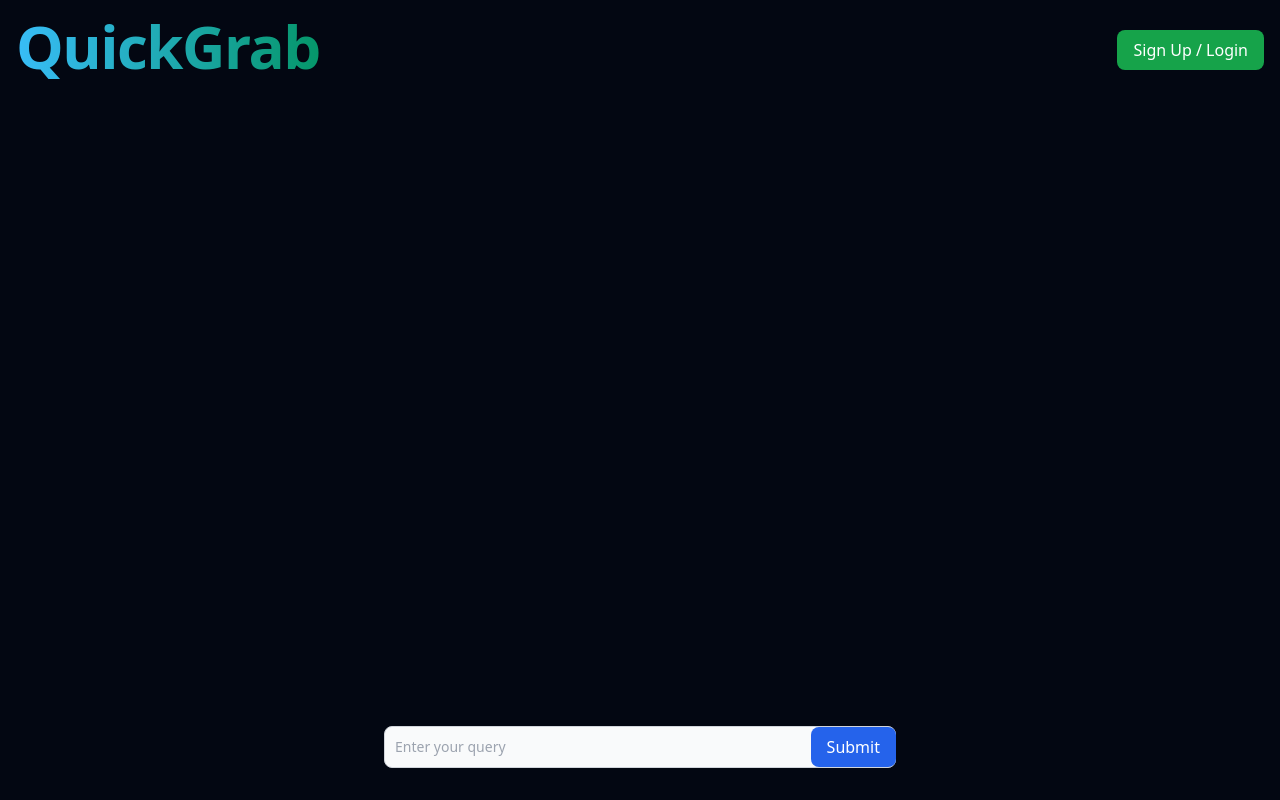
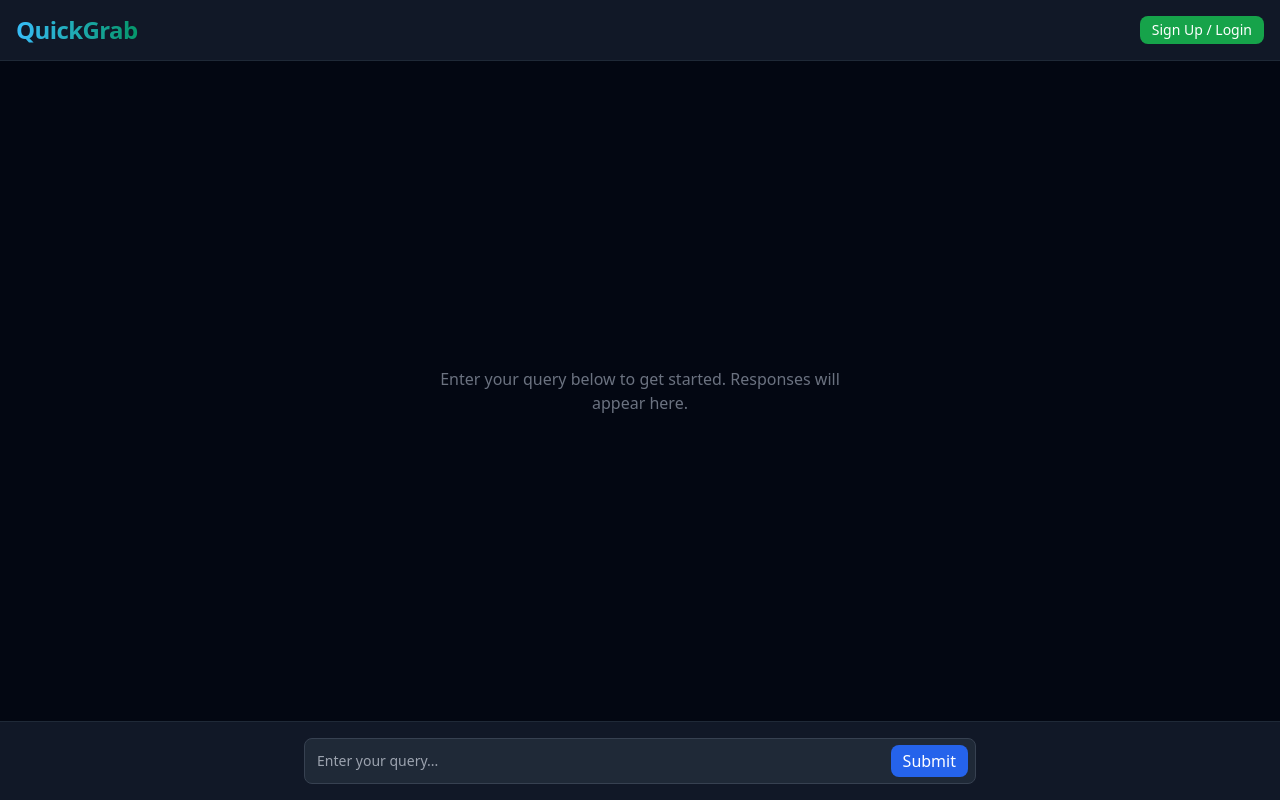
Before and after one commit to PranshuRaj1/theLLM, a React (Vite) app: page /model in a window 1280 px wide. Built offline with nearby package versions, Linux system fonts and the light colour scheme; no server answers; what groq-sdk would draw is missing.

Commit message:
fixed layout

```diff
--- a/src/App.jsx
+++ b/src/App.jsx
@@ -1,6 +1,6 @@
 import Home from "./Components/Home";
 import Model from "./Components/Model";
-import { BrowserRouter, Routes, Route, useNavigate } from "react-router-dom";
+import { BrowserRouter, Routes, Route } from "react-router-dom";
 import Test from "./Components/Test";
 const App = () => {
   return (
--- a/src/Components/Header.jsx
+++ b/src/Components/Header.jsx
@@ -24,7 +24,7 @@ const Header = () => {
   }, []);
 
   return (
-    <body className="bg-neutral-900">
+    <div className="bg-neutral-900">
       <header className="sticky top-4 inset-x-0 flex flex-wrap md:justify-start md:flex-nowrap z-50 w-full">
         <nav
           className="relative max-w-[66rem] w-full bg-neutral-800 rounded-[28px] py-3 px-5 md:flex md:items-center md:justify-between md:py-0 mx-2 lg:mx-auto"
@@ -223,7 +223,7 @@ const Header = () => {
           </div>
         </nav>
       </header>
-    </body>
+    </div>
   );
 };
 
--- a/src/Components/Hero.jsx
+++ b/src/Components/Hero.jsx
@@ -30,6 +30,7 @@ const Hero = () => {
               our easy search map – your pathway to smarter, faster learning!
             </p>
           </div>
+          <br />
           <button
             type="button"
             onClick={(e) => loginWithRedirect()}
--- a/src/Components/Model.jsx
+++ b/src/Components/Model.jsx
@@ -1,4 +1,4 @@
-import React, { useState } from "react";
+import React, { useState, useRef, useEffect } from "react";
 import { InputText } from "primereact/inputtext";
 import { getGroqChatCompletion } from "../Req/reqLLM";
 import { ProgressSpinner } from "primereact/progressspinner";
@@ -10,12 +10,15 @@ const Model = () => {
   const [response, setResponse] = useState(null);
   const [loading, setLoading] = useState(false);
   const { user, isAuthenticated, loginWithRedirect, logout } = useAuth0();
+  const messagesEndRef = useRef(null);
 
   const handleInputChange = (e) => {
     setUserInput(e.target.value);
   };
 
   const handleButtonClick = async () => {
+    if (!userInput.trim()) return;
+
     setLoading(true);
     try {
       const chatCompletion = await getGroqChatCompletion(userInput);
@@ -31,23 +34,36 @@ const Model = () => {
     }
   };
 
+  // Scroll to bottom when response changes
+  useEffect(() => {
+    messagesEndRef.current?.scrollIntoView({ behavior: "smooth" });
+  }, [response]);
+
+  // Handle Enter key press
+  const handleKeyPress = (e) => {
+    if (e.key === "Enter") {
+      handleButtonClick();
+    }
+  };
+
   return (
-    <div className="h-screen bg-gray-950 flex flex-col justify-between p-4">
-      <div className="flex justify-between items-center mb-4">
-        <h1 className="mb-4 text-4xl font-extrabold leading-none tracking-tight text-gray-900 md:text-5xl lg:text-6xl dark:text-white text-center">
+    <div className="h-screen bg-gray-950 flex flex-col">
+      {/* Header */}
+      <div className="flex justify-between items-center p-4 bg-gray-900 border-b border-gray-800">
+        <h1 className="text-2xl font-bold leading-none tracking-tight dark:text-white">
           <span className="text-transparent bg-clip-text bg-gradient-to-r to-emerald-600 from-sky-400">
             QuickGrab
           </span>
         </h1>
-        <div className="text-right mb-4">
+        <div>
           {isAuthenticated ? (
-            <div>
-              <h3 className="text-white text-xl mb-2">Hi, {user.name}</h3>
+            <div className="flex items-center">
+              <span className="text-white mr-3">Hi, {user.name}</span>
               <button
                 onClick={() =>
                   logout({ returnTo: "https://the-llm.vercel.app" })
                 }
-                className="bg-red-600 text-white py-2 px-4 rounded-lg hover:bg-red-700 focus:outline-none focus:bg-red-700 mt-2"
+                className="bg-red-600 text-white py-1 px-3 rounded-lg hover:bg-red-700 focus:outline-none focus:bg-red-700 text-sm"
               >
                 Logout
               </button>
@@ -55,7 +71,7 @@ const Model = () => {
           ) : (
             <button
               onClick={() => loginWithRedirect()}
-              className="bg-green-600 text-white py-2 px-4 rounded-lg hover:bg-green-700 focus:outline-none focus:bg-green-700 mt-2"
+              className="bg-green-600 text-white py-1 px-3 rounded-lg hover:bg-green-700 focus:outline-none focus:bg-green-700 text-sm"
             >
               Sign Up / Login
             </button>
@@ -63,31 +79,43 @@ const Model = () => {
         </div>
       </div>
 
-      <div className="mb-4 flex items-center justify-center">
-        <div className="relative w-full max-w-lg">
+      {/* Message Area (Scrollable) */}
+      <div className="flex-grow overflow-auto p-4">
+        {loading ? (
+          <div className="flex justify-center items-center h-full">
+            <ProgressSpinner />
+          </div>
+        ) : response ? (
+          <div className="max-w-2xl mx-auto my-8 text-white">{response}</div>
+        ) : (
+          <div className="flex items-center justify-center h-full">
+            <p className="text-gray-500 text-center max-w-md">
+              Enter your query below to get started. Responses will appear here.
+            </p>
+          </div>
+        )}
+        <div ref={messagesEndRef} />
+      </div>
+
+      {/* Input Area (Fixed at Bottom) */}
+      <div className="border-t border-gray-800 bg-gray-900 p-4">
+        <div className="max-w-2xl mx-auto relative">
           <InputText
-            className="w-full bg-gray-50 border border-gray-300 text-gray-900 text-sm rounded-lg focus:ring-blue-500 focus:border-blue-500 p-2.5 dark:bg-gray-700 dark:border-gray-600 dark:placeholder-gray-400 dark:text-white dark:focus:ring-blue-500 dark:focus:border-blue-500"
+            className="w-full bg-gray-800 border border-gray-700 text-white text-sm rounded-lg focus:ring-blue-500 focus:border-blue-500 p-3 pr-16"
             id="inputtext"
             value={userInput}
             onChange={handleInputChange}
-            placeholder="Enter your query"
+            onKeyPress={handleKeyPress}
+            placeholder="Enter your query..."
           />
           <button
             onClick={handleButtonClick}
-            className="absolute top-1/2 right-0 transform -translate-y-1/2 bg-blue-600 text-white py-2 px-4 rounded-lg hover:bg-blue-700 focus:outline-none focus:bg-blue-700"
+            className="absolute top-1/2 right-2 transform -translate-y-1/2 bg-blue-600 text-white py-1 px-3 rounded-lg hover:bg-blue-700 focus:outline-none focus:bg-blue-700"
           >
             Submit
           </button>
         </div>
       </div>
-
-      {loading ? (
-        <div className="flex justify-center mt-4">
-          <ProgressSpinner />
-        </div>
-      ) : (
-        response && <div className="mt-4 text-white">{response}</div>
-      )}
     </div>
   );
 };
```
Also changed, not shown: 1 other file (tests, documents, lock files or other folders).
